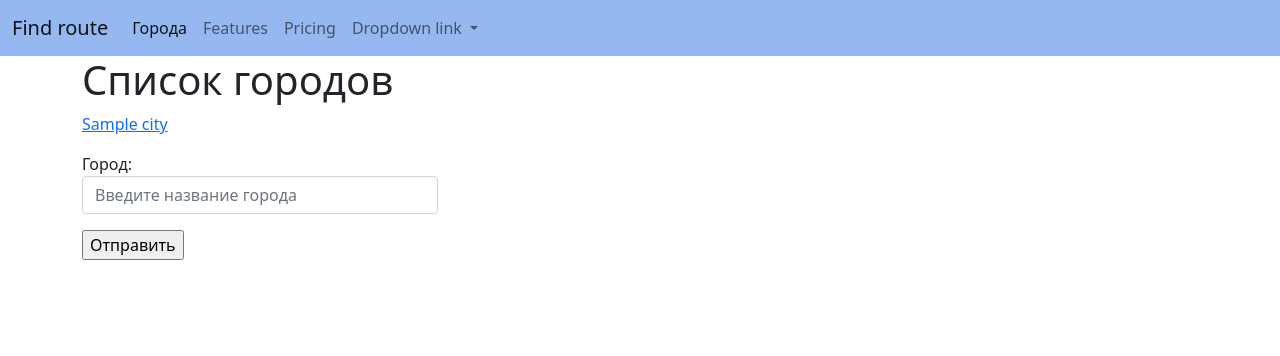
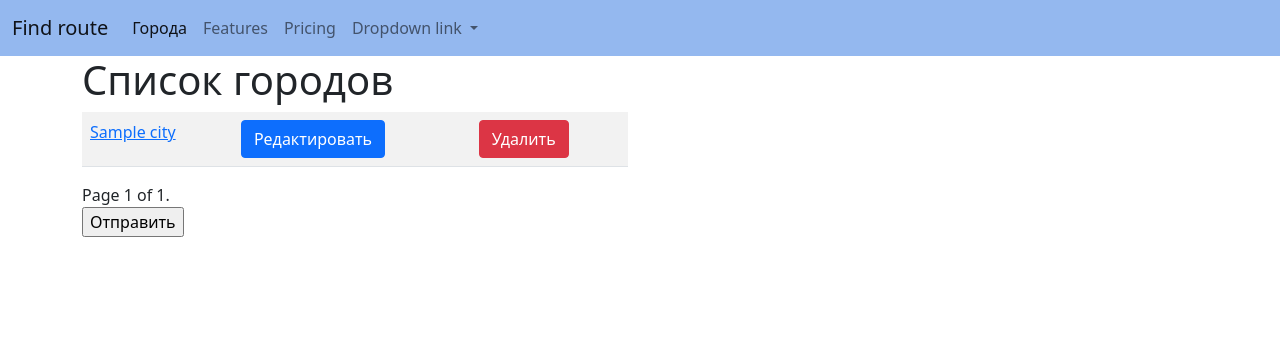
Before and after one commit to AlexeyPeresypkin/find_route_main, a Django app: page /cities/ in a window 1280 px wide. Shown: the top 356 px of the page. Run offline with Django 3.2, Linux system fonts and the light colour scheme; tables that the repository leaves empty hold one stand-in row (values such as "Sample post").

Commit message:
Add pagination, table for home.html

```diff
--- a/cities/templates/cities/home.html
+++ b/cities/templates/cities/home.html
@@ -7,14 +7,52 @@
     <h1> Список городов </h1>
 
     <div class="row">
-        <div class="col-md">
-            {% for object in objects_list %}
-                <p>
-                    <a href="{% url 'cities:detail' pk=object.pk %}">{{ object.name }}</a>
-                </p>
-            {% endfor %}
+        <div class="col-md-6">
+            <table class="table table-striped">
+                {% for object in page_obj %}
+                    <tr>
+                        <td>
+                            <a href="{% url 'cities:detail' pk=object.pk %}">
+                                {{ object.name }}</a>
+                        </td>
+                        <td>
+                            <a href="{% url 'cities:update' pk=object.pk %}">
+                                <button type="submit"
+                                        class="btn btn-primary">Редактировать
+                                </button>
+                            </a>
+                        </td>
+                        <td>
+                            <a href="{% url 'cities:delete' pk=object.pk %}">
+                                <button type="submit"
+                                        class="btn btn-danger">Удалить
+                                </button>
+                            </a>
+                        </td>
+                    </tr>
+                {% endfor %}
+            </table>
         </div>
     </div>
+
+    <div class="pagination">
+    <span class="step-links">
+        {% if page_obj.has_previous %}
+            <a href="?page=1">&laquo; first</a>
+            <a href="?page={{ page_obj.previous_page_number }}">previous</a>
+        {% endif %}
+
+        <span class="current">
+            Page {{ page_obj.number }} of {{ page_obj.paginator.num_pages }}.
+        </span>
+
+        {% if page_obj.has_next %}
+            <a href="?page={{ page_obj.next_page_number }}">next</a>
+            <a href="?page={{ page_obj.paginator.num_pages }}">last &raquo;</a>
+        {% endif %}
+    </span>
+    </div>
+
     <div class="row">
         <div class="col-md-4">
             <form action="" method="post">{% csrf_token %}
--- a/cities/urls.py
+++ b/cities/urls.py
@@ -3,9 +3,11 @@ from django.urls import path
 from cities.views import *
 
 urlpatterns = [
-    path('', home, name='home'),
+    # path('', home, name='home'),
+    path('', CityListView.as_view(), name='home'),
     path('detail/<int:pk>/', CityDetailView.as_view(), name='detail'),
     path('update/<int:pk>/', CityUpdateView.as_view(), name='update'),
+    path('delete/<int:pk>/', DeleteView.as_view(), name='delete'),
     path('add/', CityCreateView.as_view(), name='add'),
 
 ]
--- a/cities/views.py
+++ b/cities/views.py
@@ -1,14 +1,17 @@
+from django.core.paginator import Paginator
 from django.shortcuts import render, get_object_or_404
 
 # Create your views here.
 from django.urls import reverse_lazy
-from django.views.generic import DetailView, CreateView, UpdateView
+from django.views.generic import DetailView, CreateView, UpdateView, \
+    DeleteView, ListView
 
 from cities.forms import CityForm
 from cities.models import City
 
 __all__ = (
-    'home', 'CityDetailView', 'CityCreateView', 'CityUpdateView',
+    'home', 'CityDetailView', 'CityCreateView', 'CityUpdateView', 'DeleteView',
+    'CityListView',
 )
 
 
@@ -26,7 +29,10 @@ def home(request, pk=None):
     # return render(request, 'cities/detail.html', context)
     form = CityForm()
     qs = City.objects.all()
-    context = {'objects_list': qs, 'form': form}
+    lst = Paginator(qs, 2)
+    page_number = request.GET.get('page')
+    page_obj = lst.get_page(page_number)
+    context = {'page_obj': page_obj, 'form': form}
     return render(request, 'cities/home.html', context)
 
 
@@ -47,3 +53,18 @@ class CityUpdateView(UpdateView):
     form_class = CityForm
     template_name = 'cities/update.html'
     success_url = reverse_lazy('cities:home')
+
+
+class DeleteView(DeleteView):
+    model = City
+    # template_name = 'cities/delete.html'
+    success_url = reverse_lazy('cities:home')
+
+    def get(self, request, *args, **kwargs):
+        return self.post(request, *args, **kwargs)
+
+
+class CityListView(ListView):
+    paginate_by = 2
+    model = City
+    template_name = 'cities/home.html'
```
Also changed, not shown: cities/templates/cities/delete.html (added, +13 -0 lines).
